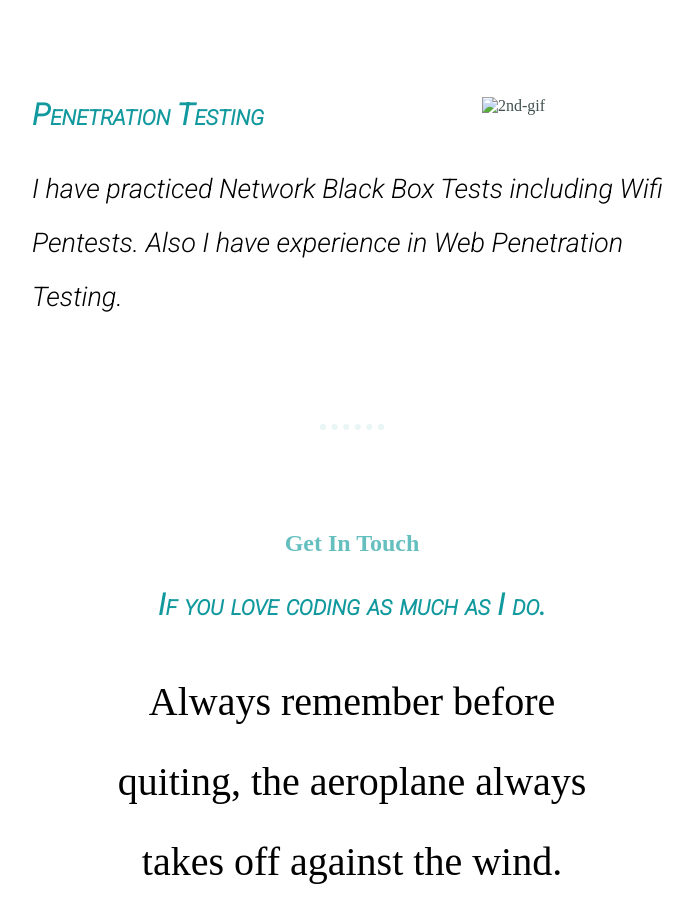
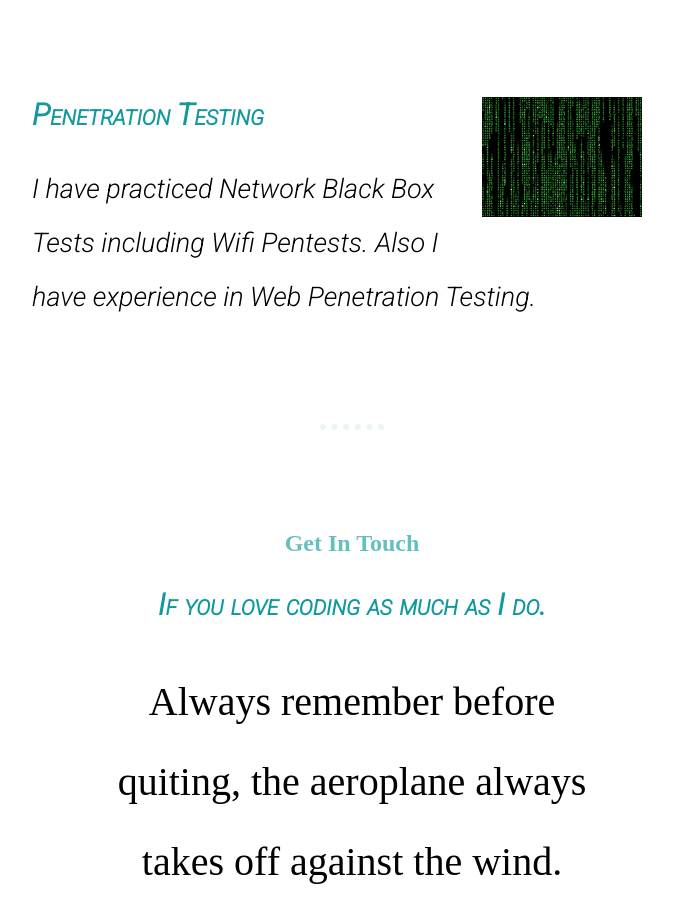
Before and after one commit to Shirshakhtml/mycv, a plain HTML site: page index.html in a window 1280 px wide. Shown: the part 2060-2957 px from the top of the page, without its empty margins (288-981 px from the left). Drawn offline with Linux system fonts and the light colour scheme; a web font is replaced by a local one.

Commit message:
Update index.html

```diff
--- a/index.html
+++ b/index.html
@@ -44,7 +44,7 @@
         </div>
       </div>
       <div class="skill-row">
-        <img  class="gif2"src="gif2.gif" alt="2nd-gif" >
+        <img  class="gif2"src="gif.gif" alt="2nd-gif" >
         <div class="leftfloat">
         <h3>Penetration Testing</h3>
         <p class="common">I have practiced Network Black Box Tests including Wifi Pentests. Also I have experience in Web Penetration Testing.</p>
```
